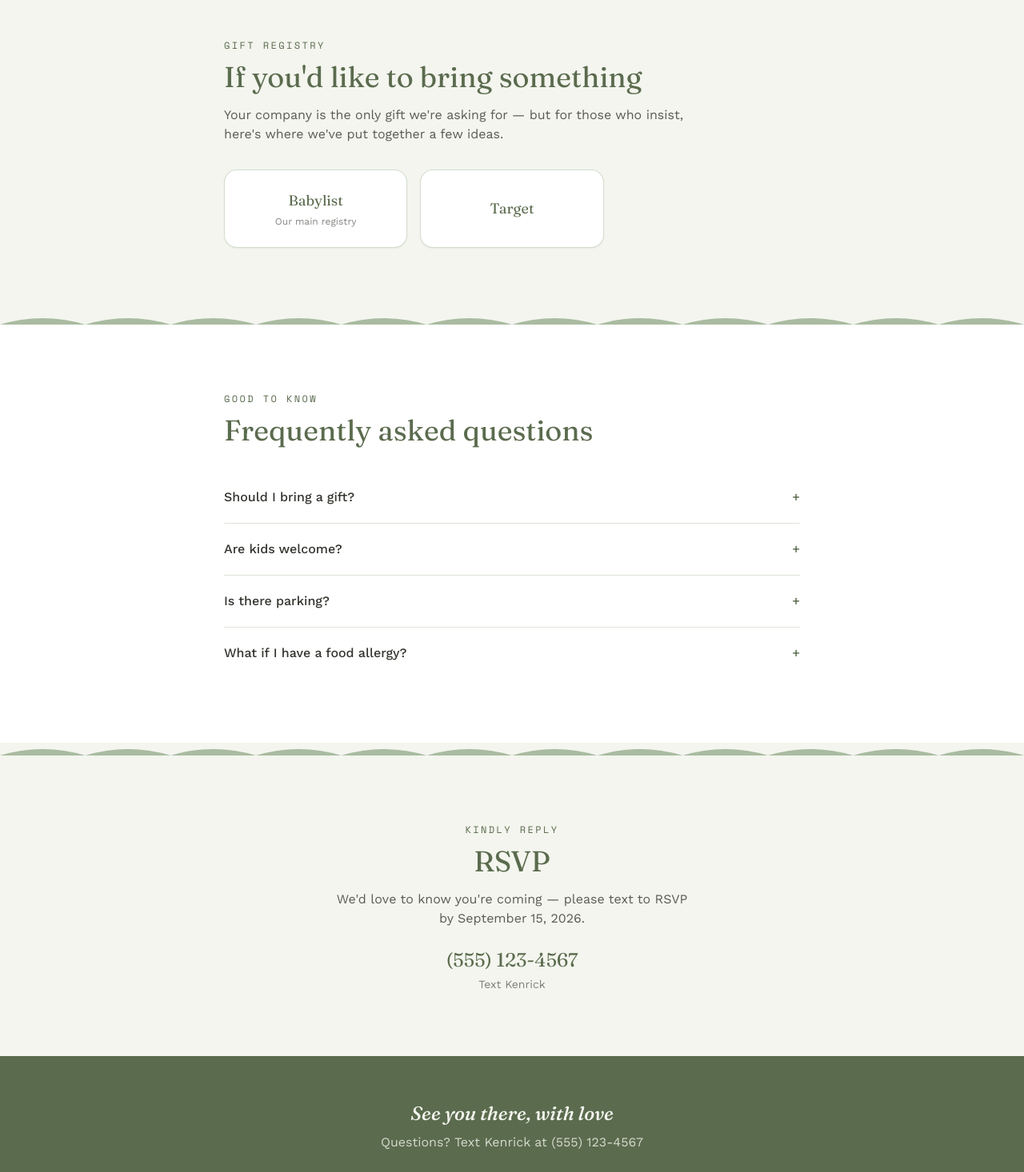
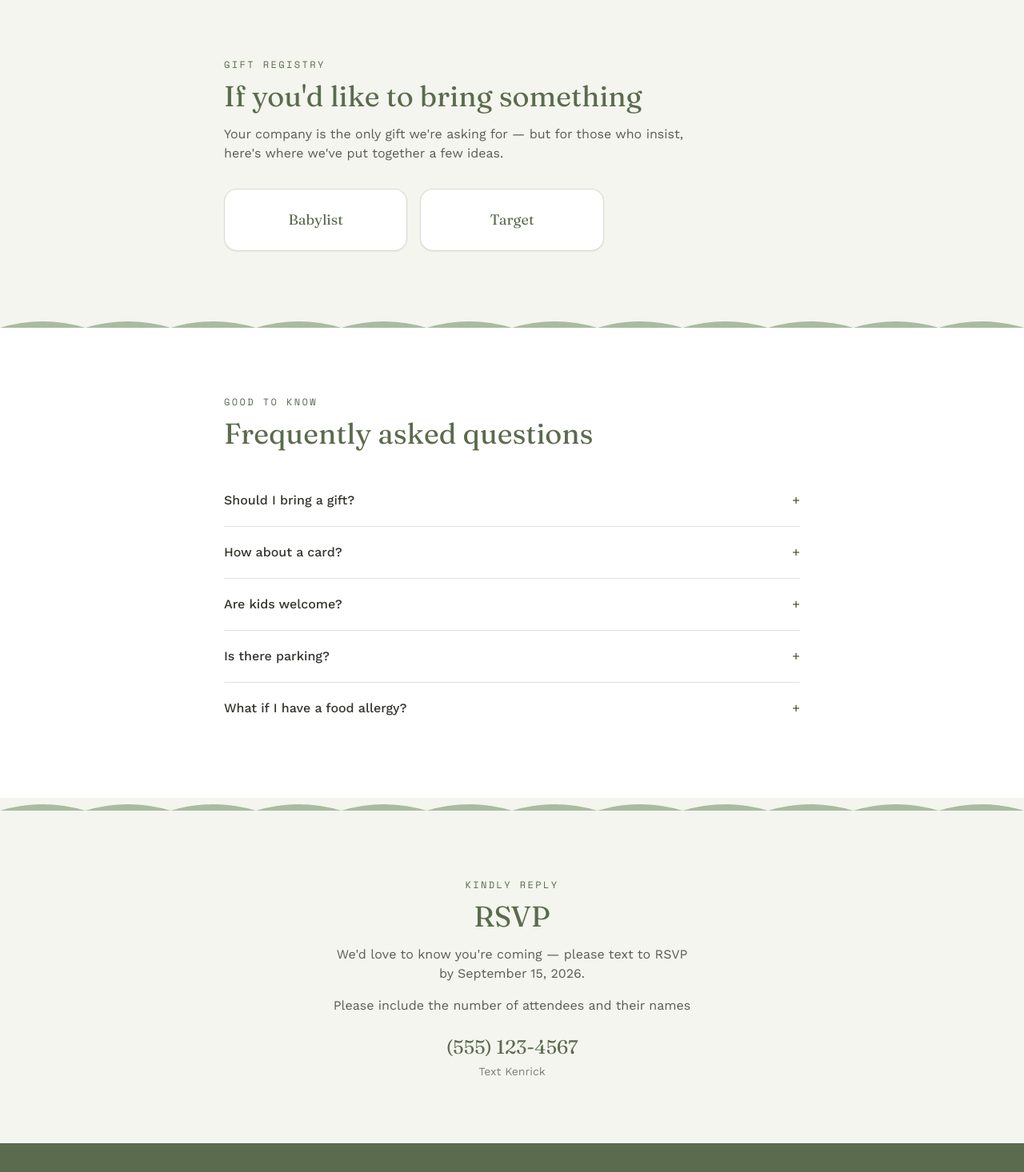
Before and after one commit to kenrick-chan/kenrick-chan.github.io, a React (Vite) app: page / in a window 1280 px wide. Shown: the part 1816-3282 px from the top of the page at 80% size. Built offline with nearby package versions, Linux system fonts and the light colour scheme; the HTML template or start-up script is replaced by a standard one.

Commit message:
More event info changes

```diff
--- a/src/components/RSVP.tsx
+++ b/src/components/RSVP.tsx
@@ -18,6 +18,10 @@ export default function RSVP({ host }: RSVPProps) {
           : "We'd love to know you're coming — please text to let us know if you can make it."}
       </p>
 
+      <p className="mx-auto mt-4 max-w-md font-body text-ink/80">
+          Please include the number of attendees and their names
+      </p>
+
       <p className="mt-6 font-display text-2xl text-sage-dark">
         {host.contactValue}
       </p>
--- a/src/data/eventData.ts
+++ b/src/data/eventData.ts
@@ -14,7 +14,6 @@ export const eventInfo: EventInfo = {
   parentNames: "Tracy & Kenrick",
   date: "Sunday, October 11, 2026",
   time: "11:00 AM – 3:00 PM",
-  theme: "Green & Gray",
   dressCode: "Casual",
   hostNote:
     "We can't wait to celebrate the newest member of our family with the people who mean the most to us. We will also be revealing the gender!",
@@ -33,7 +32,7 @@ export const registryLinks: RegistryLink[] = [
   {
     store: "Babylist",
     url: "https://my.babylist.com/baby-ktchan-2026",
-    note: "Our main registry",
+    note: "",
   },
   {
     store: "Target",
@@ -45,7 +44,11 @@ export const faqItems: FaqItem[] = [
   {
     question: "Should I bring a gift?",
     answer:
-      "Gifts are welcome but never required — our registry links are above if you'd like ideas. Your presence is the present! No cards needed! We'd love to fill baby's shelves with books instead.",
+      "Gifts are welcome but never required — our registry links are above if you'd like ideas. Your presence is the present!"
+  },
+  {
+    question: "How about a card?",
+    answer: "In lieu of a card, we'd love a book for baby's growing library.",
   },
   {
     question: "Are kids welcome?",
```
